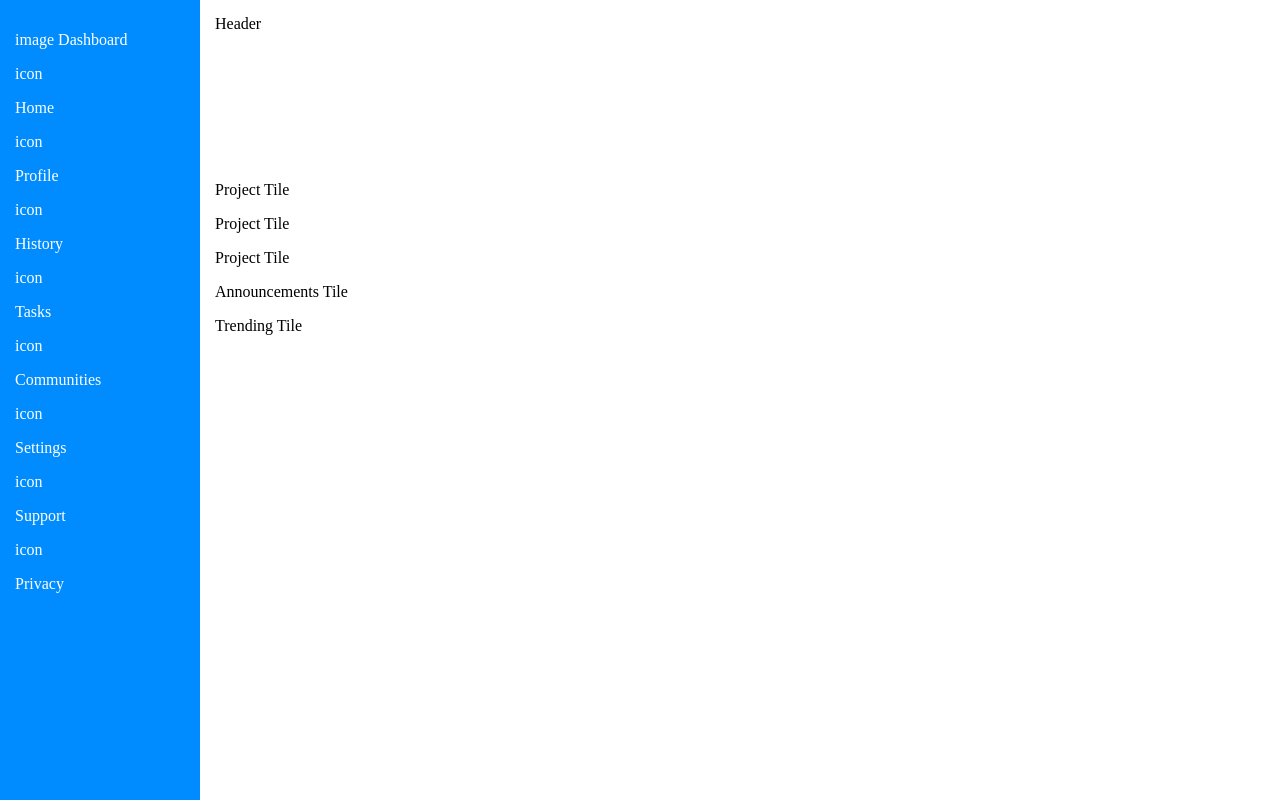
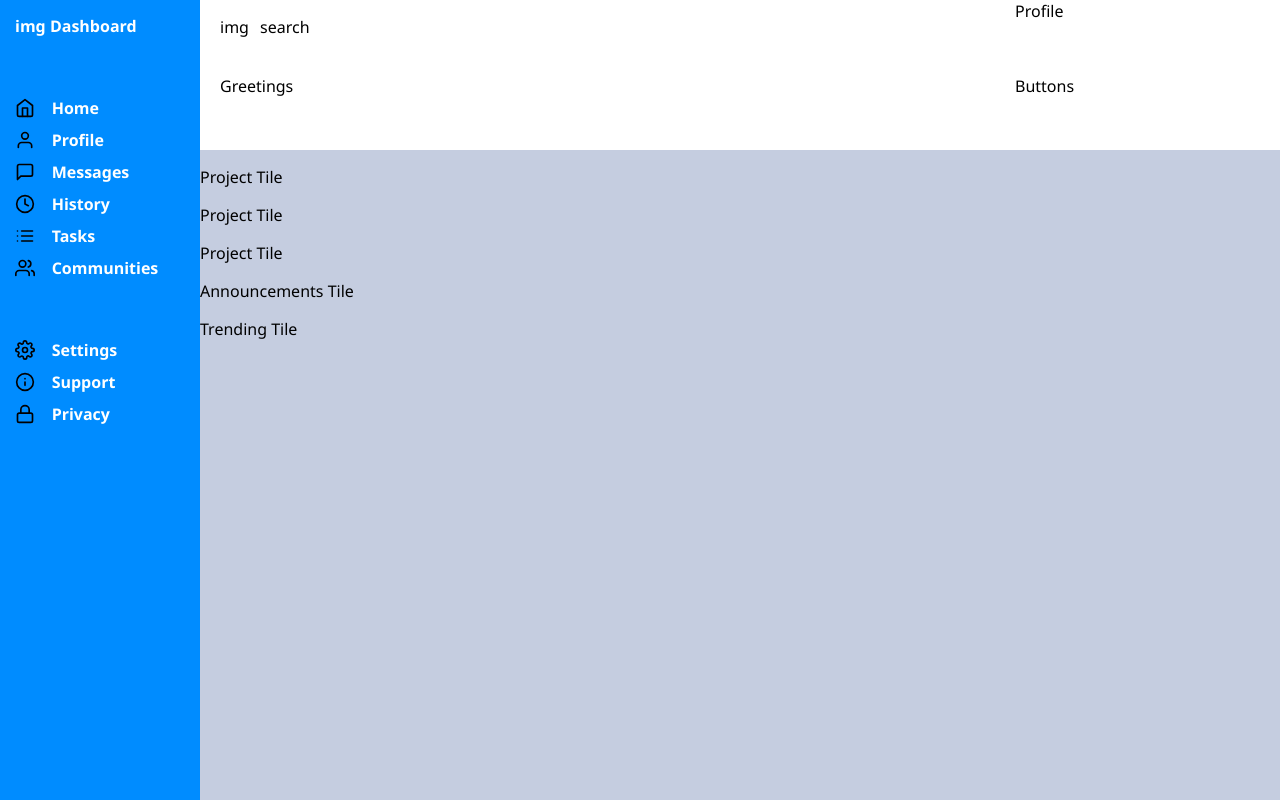
Before and after one commit to quackBear57/odin-Admin-Dashboard, a plain HTML site: page index.html in a window 1280 px wide. Drawn offline with Linux system fonts and the light colour scheme.

Commit message:
continued layout work

```diff
--- a/index.html
+++ b/index.html
@@ -10,49 +10,62 @@
     <div class="container">
         <div class="sidebar">
             <div class="sidebar top">
-                <p>image Dashboard</p>
+                <p>img Dashboard</p>
             </div>
 
             <div class="sidebar nav">
                 <div class="nav home">
-                    <p class="icon">icon</p>
+                    <img class="icon" src="./images/home.svg">
                     <p class="text">Home</p>
                 </div>
                 <div class="nav profile">
-                    <p class="icon">icon</p>
+                    <img class="icon" src="./images/user.svg">
                     <p class="text">Profile</p>
                 </div>
+                <div class="nav messages">
+                    <img class="icon" src="./images/message.svg">
+                    <p class="text">Messages</p>
+                </div>
                 <div class="nav history">
-                    <p class="icon">icon</p>
+                    <img class="icon" src="./images/clock.svg">
                     <p class="text">History</p>
                 </div>
                 <div class="nav tasks">
-                    <p class="icon">icon</p>
+                    <img class="icon" src="./images/list.svg">
                     <p class="text">Tasks</p>
                 </div>
                 <div class="nav comm">
-                    <p class="icon">icon</p>
+                    <img class="icon" src="./images/users.svg">
                     <p class="text">Communities</p>
                 </div>
             </div>
 
-            <div class="sidebar bottomNav"></div>
+            <div class="sidebar bottomNav">
                 <div class="bottomNav settings">
-                    <p class="icon">icon</p>
+                    <img class="icon" src="./images/settings.svg">
                     <p class="text">Settings</p>
                 </div>
                 <div class="bottomNav support">
-                    <p class="icon">icon</p>
+                    <img class="icon" src="./images/info.svg">
                     <p class="text">Support</p>
                 </div>
                 <div class="bottomNav privacy">
-                    <p class="icon">icon</p>
+                    <img class="icon" src="./images/lock.svg">
                     <p class="text">Privacy</p>
                 </div>
+            </div>
         </div>
 
         <div class="main">
-            <div class="header">Header</div>
+            <div class="header">
+                <div class="search">
+                    <p>img</p>
+                    <p>search</p>
+                </div>
+                <div class="profile">Profile</div>
+                <div class="header greeting">Greetings</div>
+                <div class="header buttons">Buttons</div>
+            </div>
 
             <div class="body">
                 <div class="tileContainer projects">
--- a/style.css
+++ b/style.css
@@ -1,5 +1,6 @@
 body {
     margin: 0;
+    font-family: 'Segoe UI', Tahoma, Geneva, Verdana, sans-serif;
 }
 
 .container {
@@ -9,15 +10,75 @@ body {
 }
 
 .container > * {
-    padding: 15px
+    /* padding: 15px */
 }
 
 .sidebar {
     background-color: rgb(0, 140, 255);
     color: white;
+    font-weight: 700;
+}
+
+.container > .sidebar {
+    padding: 15px;
+    display: flex;
+    flex-direction: column;
+    gap: 60px;
+}
+
+.top > p {
+    margin: 0;
+}
+
+.sidebar .nav {
+    display: flex;
+    flex-direction: column;
+    gap: 10px;
+}
+
+.sidebar .nav > * {
+    display: grid;
+    grid-template-columns: 1fr 5fr;
+    margin: 0;
+    align-items: center;
+}
+
+.sidebar .bottomNav {
+    display: flex;
+    flex-direction: column;
+    gap: 10px;
+}
+
+.sidebar .bottomNav > * {
+    display: grid;
+    grid-template-columns: 1fr 5fr;
+    margin: 0;
+    align-items: center;
+}
+
+.icon {
+    height: 20px;
 }
 
 .main {
     display: grid;
     grid-template-rows: 150px auto;
 }
+
+.main > .header {
+    display: grid;
+    grid-template-columns: 3fr 1fr;
+    grid-template-rows: 1fr 1fr;
+    padding-left: 20px;
+    /* align-items: center; */
+}
+
+.header > .search {
+    display: grid;
+    grid-template-columns: 20px auto;
+    gap: 20px;
+}
+
+.body {
+    background-color: rgb(197, 205, 224);
+}
```
Also changed, not shown: images/clock.svg (added), images/home.svg (added), images/info.svg (added), images/list.svg (added), images/lock.svg (added), images/message.svg (added), images/search.svg (added), images/settings.svg (added), images/user.svg (added), images/users.svg (added).
